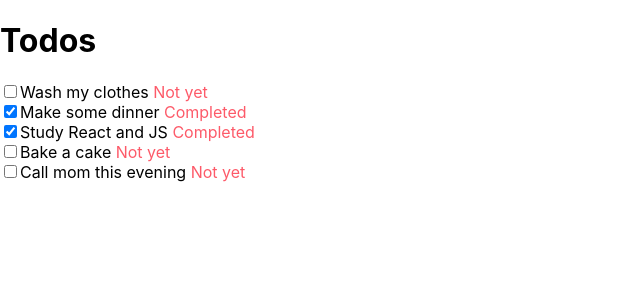
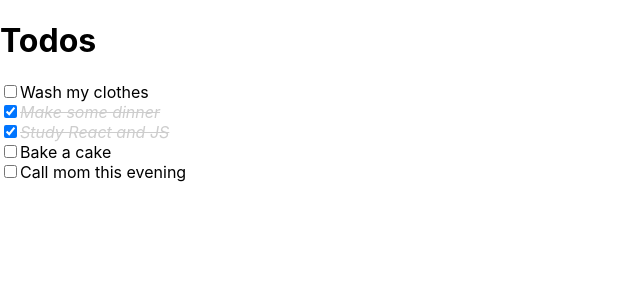
Before and after one commit to takumab/simpleTodoReact, a React (Create React App) app: page / in a window 1280 px wide. Shown: the top 300 px of the page, without its empty margins (0-640 px from the left). Built offline with nearby package versions, Linux system fonts and the light colour scheme.

Commit message:
Add line-through when todo is completed

```diff
--- a/src/TodoItems.js
+++ b/src/TodoItems.js
@@ -1,14 +1,18 @@
 import React from 'react'
 
 function TodoItems(props) {
+    const completedStyles = {
+        fontStyle: "italic",
+        color: "#cdcdcd",
+        textDecoration: "line-through"
+    }
     return (
         <div>
             <input type="checkbox"
                 checked={props.item.completed}
                 onChange={() => props.handleChange(props.item.id)}
             />
-            <span>{props.item.text} </span>
-            <span style={{color: '#FD5A69'}}>{props.item.completed ? 'Completed' : 'Not yet'}</span>
+            <span style={props.item.completed ? completedStyles : null}>{props.item.text} </span>
             <br/>
         </div>
     )
```
